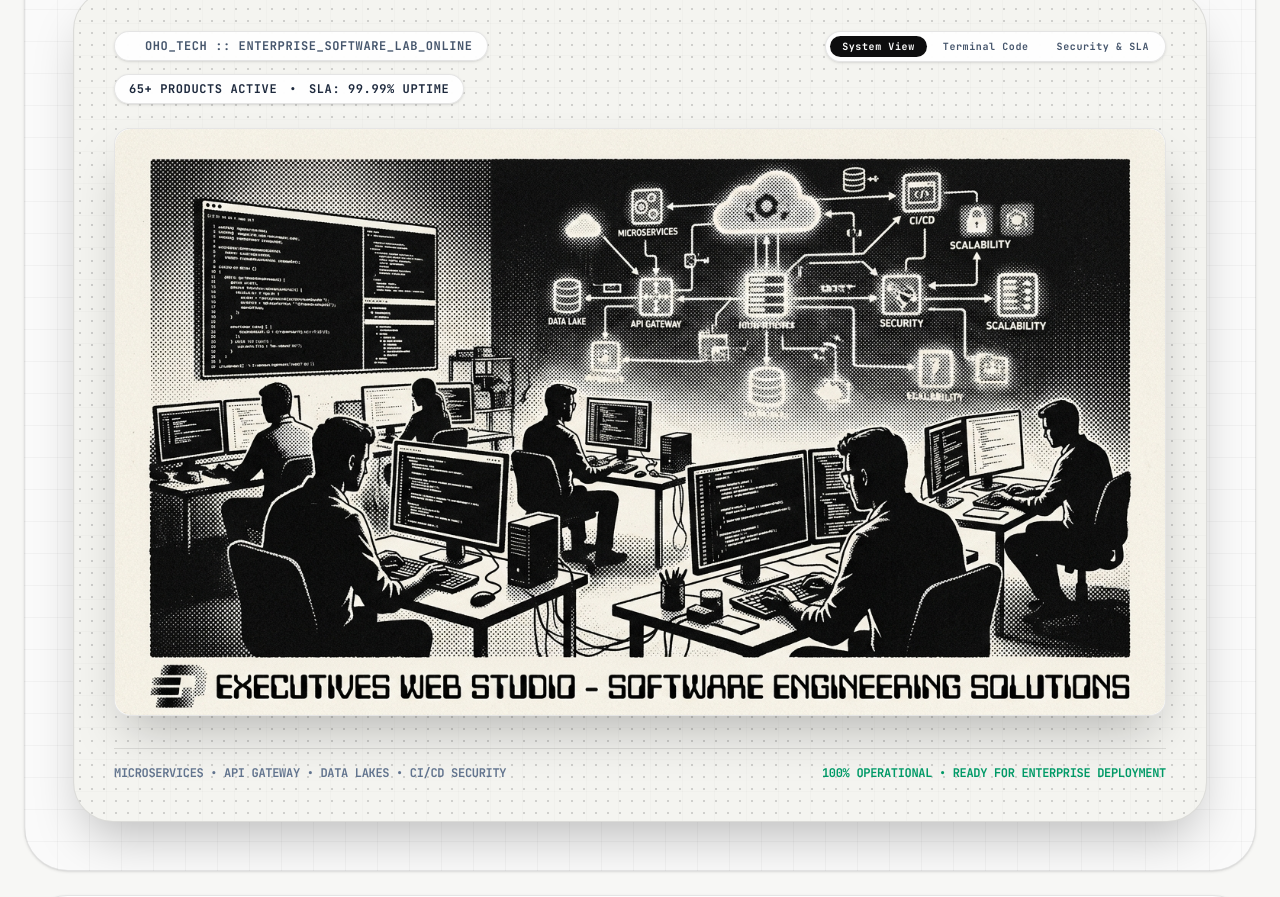
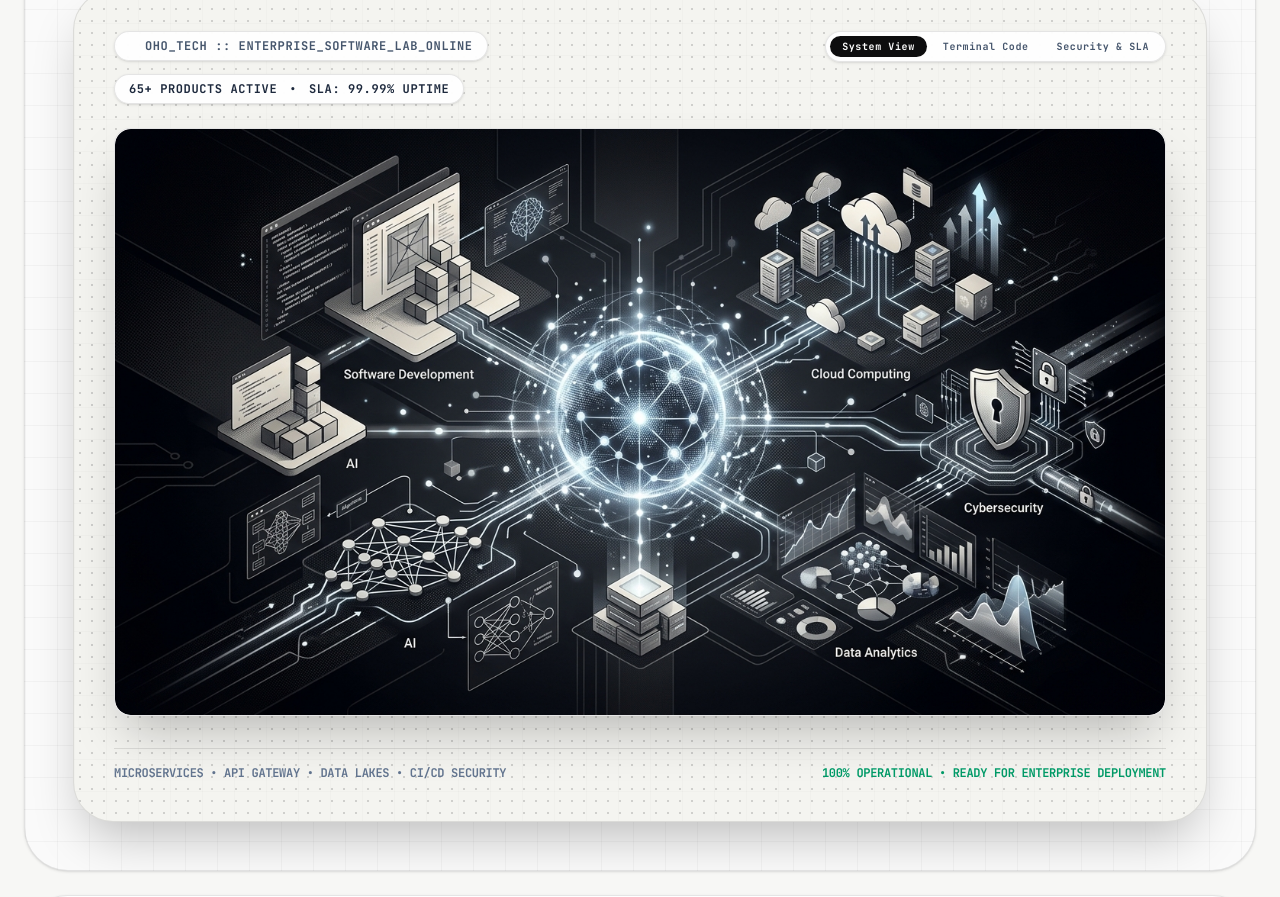
Before and after one commit to Himansu-Nayak/OHOTECHN, a Next.js app: page / in a window 1280 px wide. Shown: the part 560-1457 px from the top of the page. Built offline with nearby package versions, Linux system fonts and the light colour scheme.

Commit message:
feat: Add futuristic technology ecosystem hero illustration

```diff
--- a/src/components/ui/HeroLaunchBackground.tsx
+++ b/src/components/ui/HeroLaunchBackground.tsx
@@ -74,10 +74,10 @@
         {activeTab === 'architecture' && (
           <div className="rounded-2xl overflow-hidden border border-black/10 shadow-2xl bg-white group-hover:scale-[1.005] transition-transform duration-500">
             <NextImage
-              src="/oho_tech_dev_team_background.png"
-              alt="OHO TECH Developers & Engineers working at workstations facing software architecture cloud network background"
-              width={1400}
-              height={700}
+              src="/hero_ecosystem_illustration.jpg"
+              alt="OHO TECH Technology Ecosystem - Abstract Digital Core, AI Neural Networks, Cloud Infrastructure, and Cyber Security"
+              width={1600}
+              height={900}
               style={{ width: '100%', height: 'auto' }}
               className="w-full h-auto object-cover rounded-2xl"
               priority
```
Also changed, not shown: public/hero_ecosystem_illustration.jpg (added).
